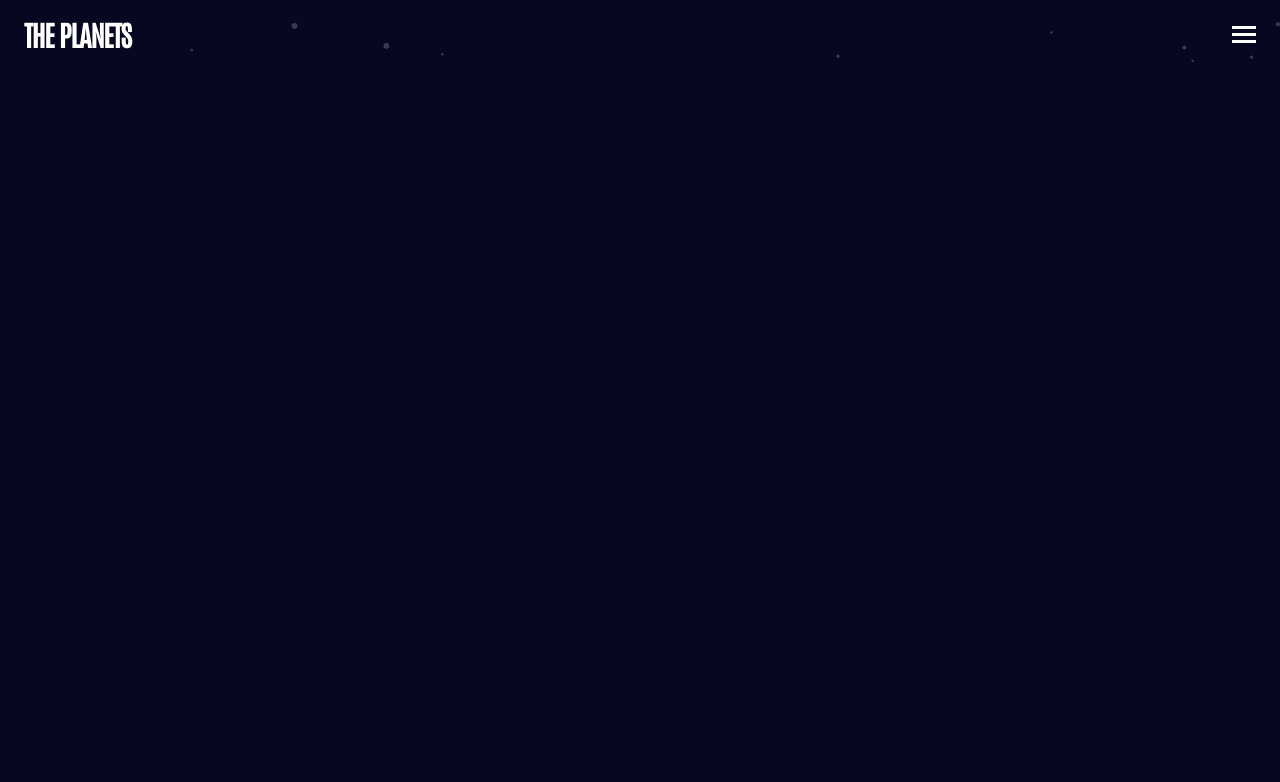
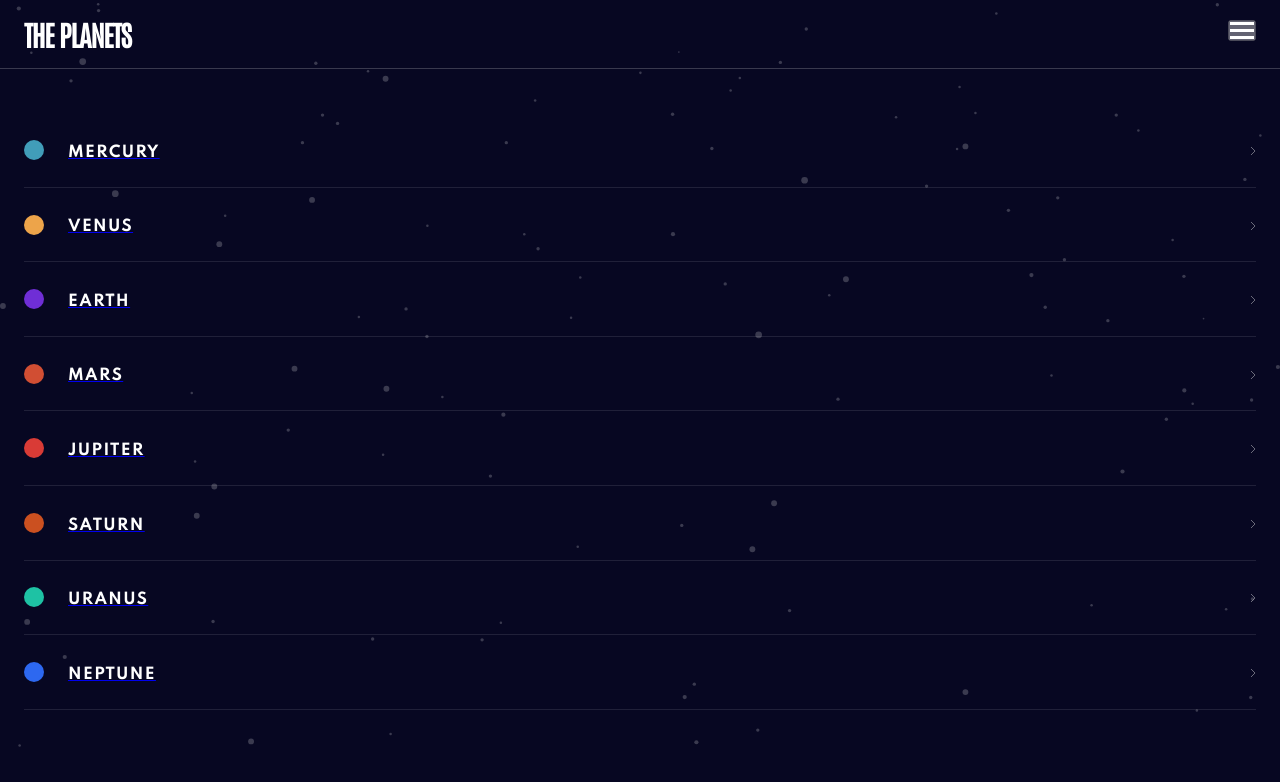
Before and after one commit to xaviguasch/planets-facts-site-app-frontendmentor-challenge-prac, a React (Create React App) app: page / in a window 1280 px wide. Shown: the top 782 px of the page. Built offline with nearby package versions, Linux system fonts and the light colour scheme.

Commit message:
added useEffect hook to tie the state with the params on App

```diff
--- a/src/App.js
+++ b/src/App.js
@@ -1,6 +1,6 @@
-import React, { useState } from 'react'
+import React, { useState, useEffect } from 'react'
 
-import { Outlet } from 'react-router-dom'
+import { Outlet, useParams } from 'react-router-dom'
 
 import Header from './components/Header'
 import ModalNav from './components/ModalNav'
@@ -8,7 +8,16 @@ import ModalNav from './components/ModalNav'
 import './App.css'
 
 function App() {
-  const [isNavModalOpen, setIsNavModalOpen] = useState(false)
+  const [isNavModalOpen, setIsNavModalOpen] = useState(true)
+
+  let params = useParams()
+
+  useEffect(() => {
+    // Checks if params object is empty or not. If it has data (because the user introduced a planet url), then it closes the modal via state and shows the planet component.
+    if (Object.keys(params).length !== 0) {
+      setIsNavModalOpen(false)
+    }
+  }, [])
 
   const modalLinkHandler = () => {
     setIsNavModalOpen((prev) => !prev)
@@ -16,7 +25,7 @@ function App() {
 
   return (
     <div className='App'>
-      <Header onModalLinkHandler={modalLinkHandler} />
+      <Header onModalLinkHandler={modalLinkHandler} onIsNavModalOpen={isNavModalOpen} />
 
       {isNavModalOpen ? <ModalNav onModalLinkHandler={modalLinkHandler} /> : <Outlet />}
     </div>
--- a/src/components/Header.js
+++ b/src/components/Header.js
@@ -6,7 +6,7 @@ import IconHamburger from '../assets/icon-hamburger.svg'
 
 import './Header.css'
 
-const Header = ({ onModalLinkHandler }) => {
+const Header = ({ onModalLinkHandler, onIsNavModalOpen }) => {
   return (
     <div className='Header'>
       <h2 className='Header__title'>The Planets</h2>
@@ -20,9 +20,13 @@ const Header = ({ onModalLinkHandler }) => {
           ))}
         </ul>
 
-        <div className='Header__nav__hamb' onClick={onModalLinkHandler}>
+        <button
+          className='Header__nav__hamb'
+          onClick={onModalLinkHandler}
+          disabled={onIsNavModalOpen}
+        >
           <img src={IconHamburger} alt='icon-hamburger' />
-        </div>
+        </button>
       </nav>
     </div>
   )
```
